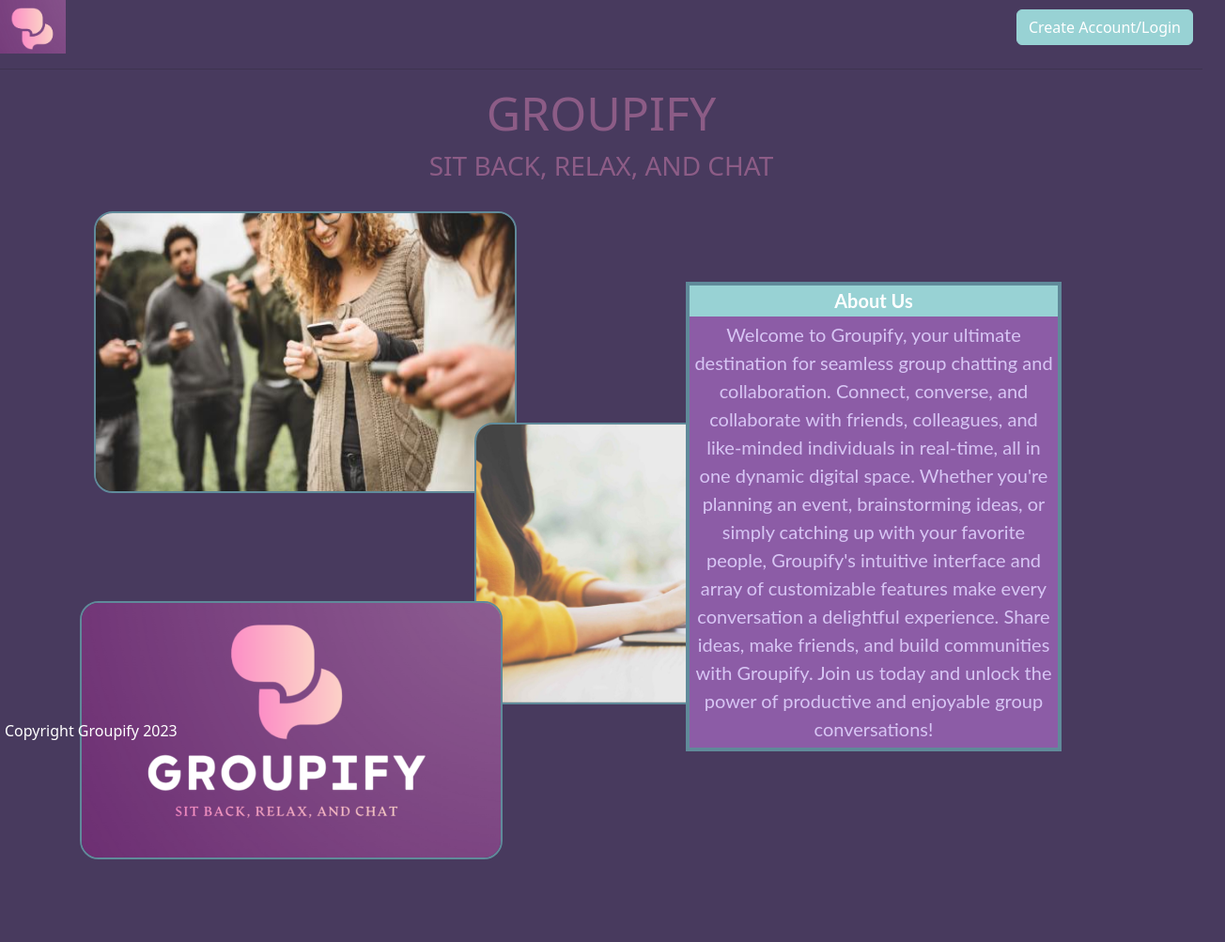
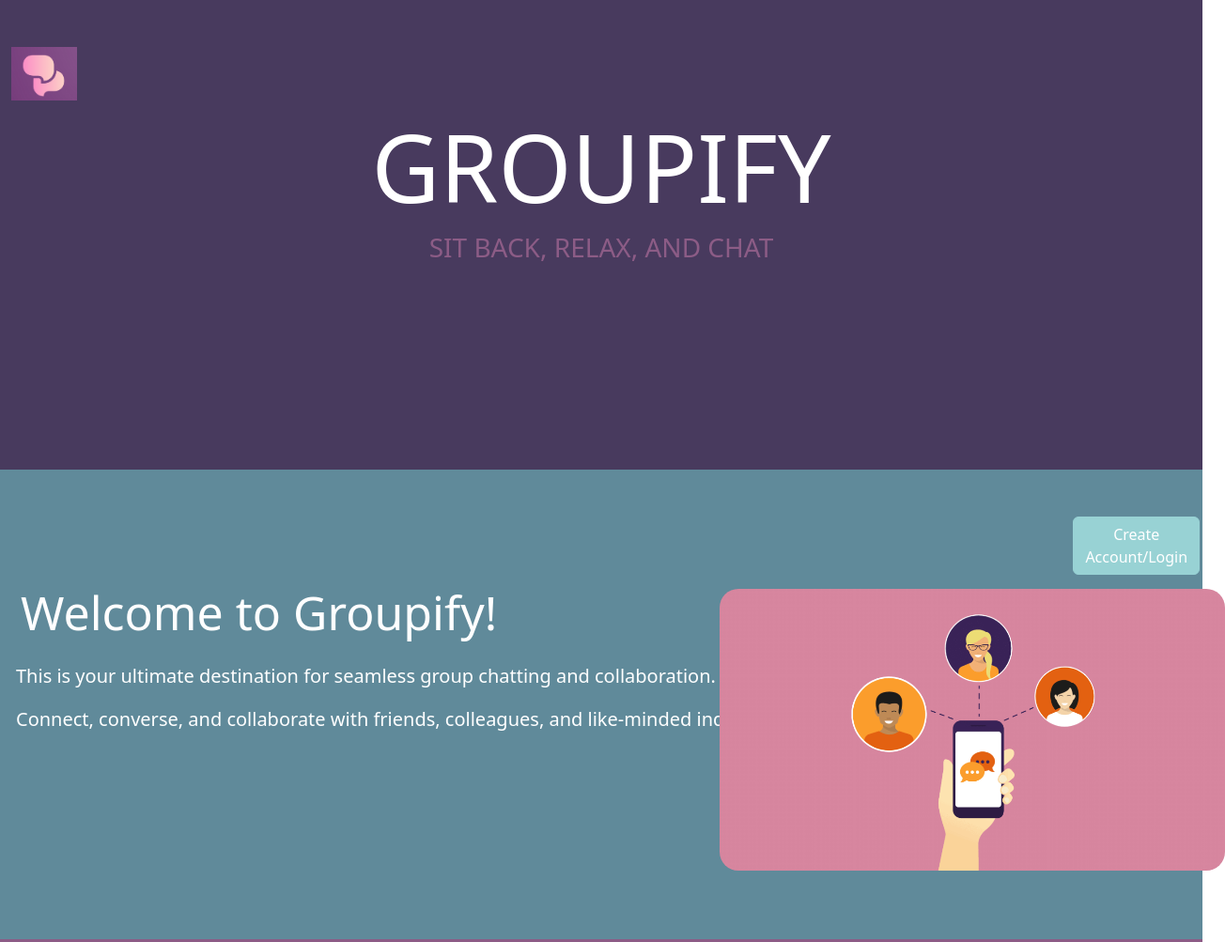
Before and after one commit to ImAPersonIght/Groupify, a website: page root/front/index.html in a window 1280 px wide. Shown: the top 1003 px of the page at 94% size, 1304 px wide, since content can reach past the window. Before the commit the page ends 915 px from the top, so only its background shows below. Drawn offline with nearby package versions, Linux system fonts and the light colour scheme.

Commit message:
Finished index

```diff
--- a/root/front/Css/index.css
+++ b/root/front/Css/index.css
@@ -1,95 +1,94 @@
+/* GLOBAL */
+
+h1{
+    color: #fff;
+    font-size: 100px;
+    text-align: center;
+    margin-top: 10px;
+}
+
+footer {
+    bottom: 0;
+    left: 10px;
+    color: #fff;
+    text-align: left;
+    margin: 0;
+    padding: 20px;
+}
+
+/* SECTIONS */
+
+#section1 {
+    padding-top:50px;
+    height:500px;
+    color: #fff;
+    background-color: #483a5e;
+}
+
+#section2 {
+    padding-top:50px;
+    height:500px;
+    color: #fff;
+    background-color: #608a9a;
+}
+
+#section3 {
+    padding-top:50px;
+    height:500px;
+    color: #fff;
+    background-color: #8c5c86;
+}
+
+/* IMAGES */
+
+#text3{
+    width: auto;
+    height: 300px;
+    border-radius: 20px;
+    margin-left: 60%;
+    margin-top: -175px;
+}
+
+#big{
+    width: auto;
+    height: 300px;
+    border-radius: 20px;
+    margin-left: 5%;
+    margin-top: -190px;
+}
+
+/* WORDS */
+
+#slogan{
+    color: #8c5c86;
+    text-align: center;
+    margin-top: 10px;
+}
+
+#welcomeMessage{
+    font-size: 50px;
+    padding: 10px;
+}
+
+#sectionTwoP{
+    font-size: 20px;
+    padding: 5px;
+}
+
+#sectionThreeP{
+    text-align: right;
+    margin-top: 10%;
+    font-size: 20px;
+    padding: 5px;
+}
+
+/* BUTTON */
+
 .btn-default{
-    position:fixed;
-    margin-top: 10px;
-    right: 10px;
+    margin-top: 0%;
+    margin-left: 90%;
     background-color: #98d2d4;
     border-color: #98d2d4;
     color: #fff;
 
 }
-
-h1{
-    color: #8c5c86;
-    font-size: 50px;
-    text-align: center;
-    margin-top: 10px;
-}
-
-h3{
-    color: #8c5c86;
-    text-align: center;
-    margin-top: 10px;
-}
-
-body{
-    background-color: #483a5e;
-}
-
-footer{
-    color: #fff;
-    text-align: left;
-    left: 10px;
-    margin-bottom: 10px;
-}
-
-#text1{
-    position: absolute;
-    top:225px;
-    left:100px;
-    width: 450px;
-    height: 300px;
-    border-radius: 20px;
-    border: 2px solid #608a9a;
-}
-
-#text2{
-    position: absolute;
-    top:450px;
-    left:505px;
-    width: 450px;
-    height: 300px;
-    border-radius: 20px;
-    border: 2px solid #608a9a;
-}
-
-#big{
-    position: absolute;
-    top:640px;
-    left:85px;
-    width: 450px;
-    height: 275px;
-    border-radius: 20px;
-    border: 2px solid #608a9a;
-}
-
-footer{
-    position: absolute;
-    left: 5px;
-    bottom: 0px;
-    color: #fff;
-    text-align: left;
-}
-
-table{
-    position: absolute;
-    top: 300px;
-    right: 150px;
-    width: 400px;
-    height: 500px;
-    border: 4px solid #608a9a;
-    text-align: center;
-}
-
-th{
-    background-color: #98d2d4;
-    color: #fff;
-    font-size: 20px;
-    font-family: 'Lato', sans-serif;
-}
-
-td{
-    background-color: #8c5ca6;
-    color: #d7c5f4;
-    font-size: 20px;
-    font-family: 'Lato', sans-serif;
-}
--- a/root/front/index.html
+++ b/root/front/index.html
@@ -1,5 +1,6 @@
 <!DOCTYPE html>
 <html lang="en">
+
 <head>
     <title>Groupify</title>
     <!-- Required meta tags -->
@@ -7,51 +8,63 @@
     <meta name="viewport" content="width=device-width, initial-scale=1, shrink-to-fit=no">
 
     <!-- Bootstrap CSS -->
-        <link href="https://cdn.jsdelivr.net/npm/bootstrap@5.3.1/dist/css/bootstrap.min.css" rel="stylesheet" integrity="sha384-4bw+/aepP/YC94hEpVNVgiZdgIC5+VKNBQNGCHeKRQN+PtmoHDEXuppvnDJzQIu9" crossorigin="anonymous">
+    <link href="https://cdn.jsdelivr.net/npm/bootstrap@5.3.1/dist/css/bootstrap.min.css" rel="stylesheet"
+        integrity="sha384-4bw+/aepP/YC94hEpVNVgiZdgIC5+VKNBQNGCHeKRQN+PtmoHDEXuppvnDJzQIu9" crossorigin="anonymous">
     <link href="./Css/index.css" rel="stylesheet">
 
     <!-- Optional JavaScript -->
     <!-- jQuery first, then Popper.js, then Bootstrap JS -->
-        <script src="https://cdn.jsdelivr.net/npm/bootstrap@5.3.1/dist/js/bootstrap.bundle.min.js" integrity="sha384-HwwvtgBNo3bZJJLYd8oVXjrBZt8cqVSpeBNS5n7C8IVInixGAoxmnlMuBnhbgrkm" crossorigin="anonymous"></script>
-        <script src="https://cdn.jsdelivr.net/npm/@popperjs/core@2.11.8/dist/umd/popper.min.js" integrity="sha384-I7E8VVD/ismYTF4hNIPjVp/Zjvgyol6VFvRkX/vR+Vc4jQkC+hVqc2pM8ODewa9r" crossorigin="anonymous"></script>
-        <script src="https://cdn.jsdelivr.net/npm/bootstrap@5.3.1/dist/js/bootstrap.min.js" integrity="sha384-Rx+T1VzGupg4BHQYs2gCW9It+akI2MM/mndMCy36UVfodzcJcF0GGLxZIzObiEfa" crossorigin="anonymous"></script>
+    <script src="https://cdn.jsdelivr.net/npm/bootstrap@5.3.1/dist/js/bootstrap.bundle.min.js"
+        integrity="sha384-HwwvtgBNo3bZJJLYd8oVXjrBZt8cqVSpeBNS5n7C8IVInixGAoxmnlMuBnhbgrkm"
+        crossorigin="anonymous"></script>
+    <script src="https://cdn.jsdelivr.net/npm/@popperjs/core@2.11.8/dist/umd/popper.min.js"
+        integrity="sha384-I7E8VVD/ismYTF4hNIPjVp/Zjvgyol6VFvRkX/vR+Vc4jQkC+hVqc2pM8ODewa9r"
+        crossorigin="anonymous"></script>
+    <script src="https://cdn.jsdelivr.net/npm/bootstrap@5.3.1/dist/js/bootstrap.min.js"
+        integrity="sha384-Rx+T1VzGupg4BHQYs2gCW9It+akI2MM/mndMCy36UVfodzcJcF0GGLxZIzObiEfa"
+        crossorigin="anonymous"></script>
     <script src="./Scripts/gotoLogin.js" defer></script>
 </head>
+
 <body>
+    <div id="section1" class="container-fluid">
         <div class="media">
             <img src="./Images/MiniGroupify.png" class="media-object" style="width:70px">
+        </div>
+
+        <h1>GROUPIFY</h1>
+        <h3 id="slogan">SIT BACK, RELAX, AND CHAT</h3>
+
+    </div>
+
+    <div id="section2" class="container-fluid">
+
         <button id="gotoLoginButton" type="button" class="btn btn-default">Create Account/Login</button></a>
+
+        <h3 id="welcomeMessage">Welcome to Groupify!</h3>
+
+        <div id="sectionTwoP">
+            <p>This is your ultimate destination for seamless group chatting and collaboration.</p>
+            <p>Connect, converse, and collaborate with friends, colleagues, and like-minded individuals in real-time.
+            </p>
         </div>
-        <hr>
 
-        <header>
-            <h1>GROUPIFY</h1>
-            <h3>SIT BACK, RELAX, AND CHAT</h3>
-        </header>
+        <img src="./Images/texting3.png" class="position-static" id="text3">
 
-        <div><img src="./Images/texting1.jpg" id="text1"></div>
-        <div><img src="./Images/texting2.jpg" id="text2"></div>
-        <div><img src="./Images/BigGroupify.png" id="big"></div>
+    </div>
+    <div id="section3" class="container-fluid">
 
-        <table>
-            <tr>
-                <th>About Us</th>
-            </tr>
-            <tr>
-                <td>
-                    Welcome to Groupify, your ultimate destination for seamless group chatting and collaboration.
-                    Connect, converse, and collaborate with friends, colleagues, and like-minded individuals in real-time, all in one dynamic digital space.
-                    Whether you're planning an event, brainstorming ideas, or simply catching up with your favorite people,
-                    Groupify's intuitive interface and array of customizable features make every conversation a delightful experience.
-                    Share ideas, make friends, and build communities with Groupify.
-                    Join us today and unlock the power of productive and enjoyable group conversations!
-                </td>
+        <div id="sectionThreeP">
+            <p>Share ideas, make friends, and build communities with Groupify.</p>
+            <p>Join us today and unlock the power of productive and enjoyable group conversations!</p>
+        </div>
 
-            </tr>
-        </table>
+        <img src="./Images/BigGroupify.png" id="big">
 
         <footer>
             Copyright Groupify 2023
         </footer>
+    </div>
 </body>
+
 </html>
--- a/root/front/profile.html
+++ b/root/front/profile.html
@@ -11,9 +11,6 @@
   <link href="https://cdn.jsdelivr.net/npm/bootstrap@5.3.1/dist/css/bootstrap.min.css" rel="stylesheet" integrity="sha384-4bw+/aepP/YC94hEpVNVgiZdgIC5+VKNBQNGCHeKRQN+PtmoHDEXuppvnDJzQIu9" crossorigin="anonymous">
   <link href="/Css/profile.css" rel="stylesheet">
 
-  <script src="https://cdn.jsdelivr.net/npm/bootstrap@5.3.1/dist/js/bootstrap.bundle.min.js" integrity="sha384-HwwvtgBNo3bZJJLYd8oVXjrBZt8cqVSpeBNS5n7C8IVInixGAoxmnlMuBnhbgrkm" crossorigin="anonymous"></script>
-  <script src="https://cdn.jsdelivr.net/npm/@popperjs/core@2.11.8/dist/umd/popper.min.js" integrity="sha384-I7E8VVD/ismYTF4hNIPjVp/Zjvgyol6VFvRkX/vR+Vc4jQkC+hVqc2pM8ODewa9r" crossorigin="anonymous"></script>
-  <script src="https://cdn.jsdelivr.net/npm/bootstrap@5.3.1/dist/js/bootstrap.min.js" integrity="sha384-Rx+T1VzGupg4BHQYs2gCW9It+akI2MM/mndMCy36UVfodzcJcF0GGLxZIzObiEfa" crossorigin="anonymous"></script>
 </head>
 
 <body id="body">
@@ -202,6 +199,9 @@
 
   </footer>
 
+  <script src="https://cdn.jsdelivr.net/npm/bootstrap@5.3.1/dist/js/bootstrap.bundle.min.js" integrity="sha384-HwwvtgBNo3bZJJLYd8oVXjrBZt8cqVSpeBNS5n7C8IVInixGAoxmnlMuBnhbgrkm" crossorigin="anonymous"></script>
+  <script src="https://cdn.jsdelivr.net/npm/@popperjs/core@2.11.8/dist/umd/popper.min.js" integrity="sha384-I7E8VVD/ismYTF4hNIPjVp/Zjvgyol6VFvRkX/vR+Vc4jQkC+hVqc2pM8ODewa9r" crossorigin="anonymous"></script>
+  <script src="https://cdn.jsdelivr.net/npm/bootstrap@5.3.1/dist/js/bootstrap.min.js" integrity="sha384-Rx+T1VzGupg4BHQYs2gCW9It+akI2MM/mndMCy36UVfodzcJcF0GGLxZIzObiEfa" crossorigin="anonymous"></script>
 
-
+</body>
 </html>
```
Also changed, not shown: root/front/Images/texting3.png (added). Lines whose indentation alone changed are shown as unchanged.
